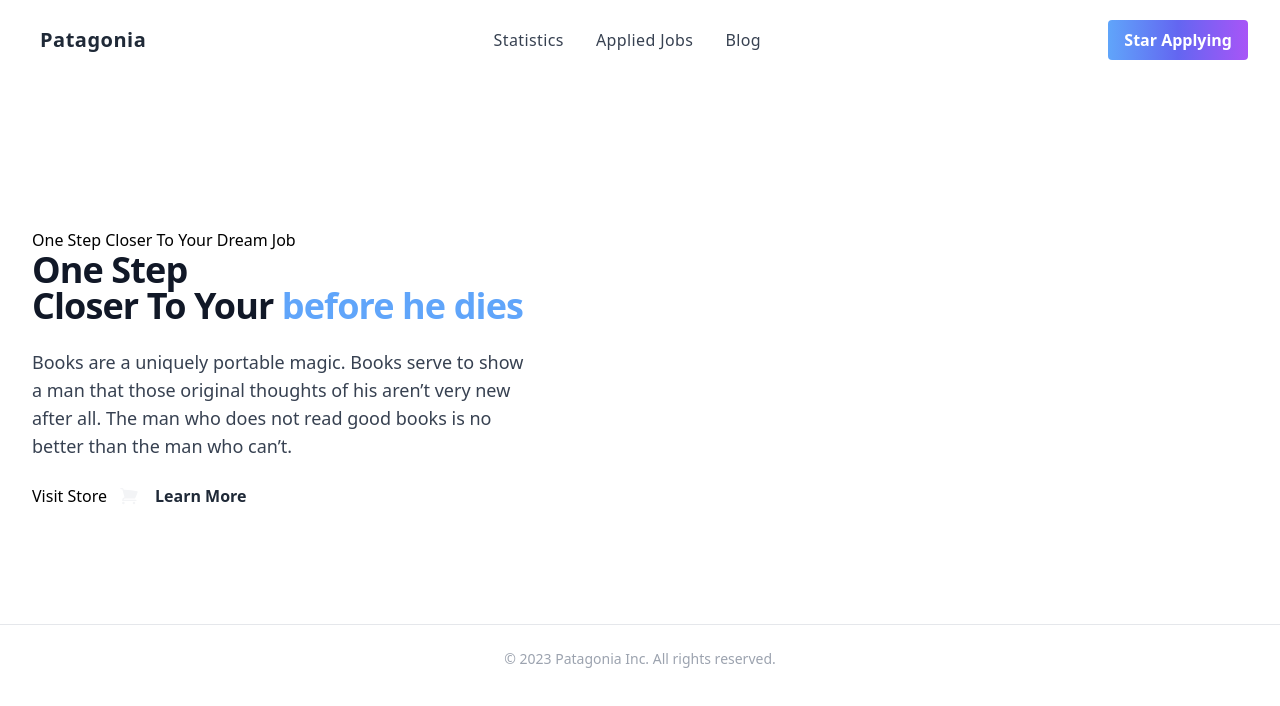
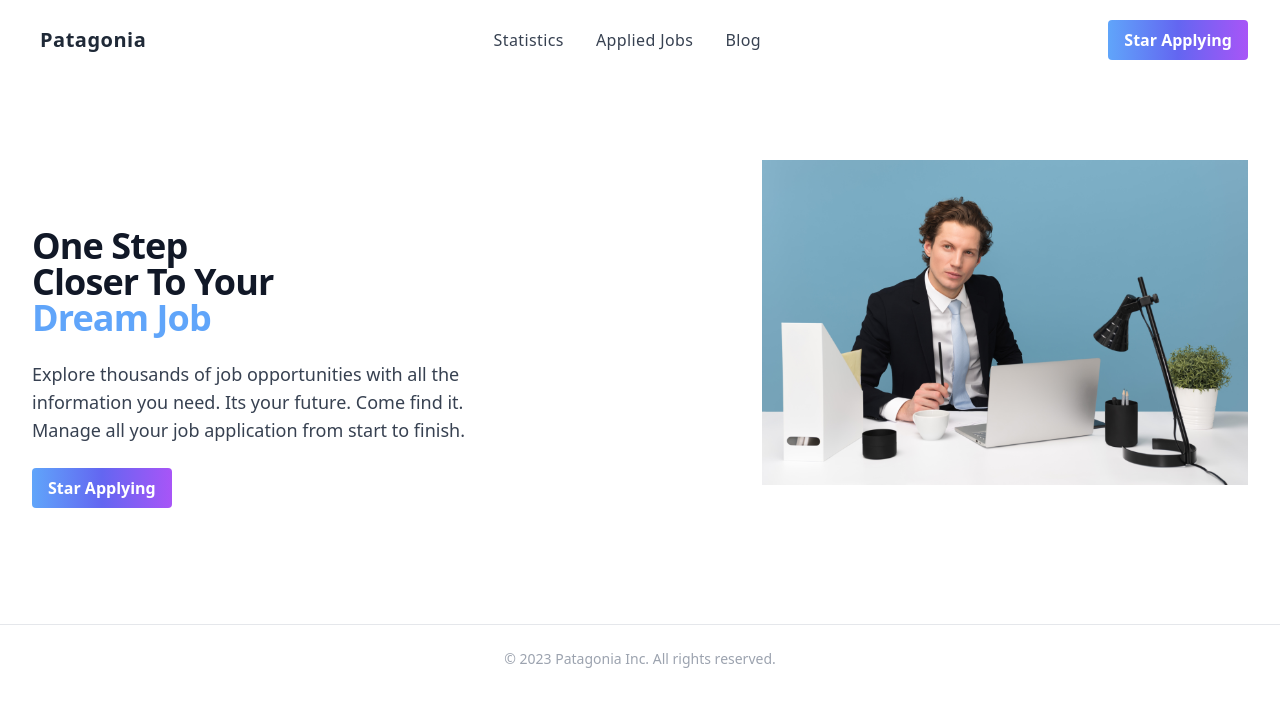
Before and after one commit to mahmudsajeeb/career-website, a React (Vite) app: page / in a window 1280 px wide. Shown: the top 706 px of the page. Built offline with nearby package versions, Linux system fonts and the light colour scheme.

Commit message:
home hero section

```diff
--- a/src/components/Home.jsx
+++ b/src/components/Home.jsx
@@ -1,7 +1,5 @@
 import React from 'react'
-// import Lottie from 'lottie-react'
-// import reader from '../assets/reader.json'
-import { ShoppingCartIcon } from '@heroicons/react/24/solid'
+import jobProfile from "../assets/jobman.jpg"
 import { Link } from 'react-router-dom'
 
 const Home = () => {
@@ -10,38 +8,28 @@ const Home = () => {
       {/* Text Content */}
       <div className='mb-10 lg:max-w-lg  lg:pr-5 lg:mb-0'>
         <div className='max-w-xl mb-6 lg:mt-8'>
-        One Step Closer To Your Dream Job
 
-
-          <h2 className='max-w-lg mb-6 font-sans text-3xl font-bold tracking-tight text-gray-900 sm:text-4xl sm:leading-none'>
+          <h2 className='max-w-lg mb-6 font-sans text-4xl font-bold tracking-tight text-gray-900 sm:text-4xl sm:leading-none'>
           One Step <br className='hidden md:block' /> Closer To Your{' '}
-            <span className='inline-block text-blue-400'>before he dies</span>
+            <span className='  md:block text-blue-400'> Dream Job</span>
           </h2>
           <p className='text-base text-gray-700 md:text-lg'>
-            Books are a uniquely portable magic. Books serve to show a man that
-            those original thoughts of his aren’t very new after all. The man
-            who does not read good books is no better than the man who can’t.
+          Explore thousands of job opportunities with all the information you need. Its your future. Come find it. Manage all your job application from start to finish.
           </p>
         </div>
         <div className='flex flex-col items-center md:flex-row'>
-          <Link to='/books' className='btn md:w-auto md:mr-4'>
+          <Link to='/' className='btn md:w-auto md:mr-4'>
             <div className='inline-flex items-center justify-center w-full h-full'>
-              <p className='mr-3'>Visit Store</p>
-              <ShoppingCartIcon className='w-5 text-gray-100' />
+            <button className="bg-gradient-to-r hidden md:block  from-blue-400 via-indigo-500 to-purple-500 text-white font-bold py-2 px-4 rounded">Star Applying </button>
             </div>
           </Link>
-          <Link
-            to='/about'
-            className='inline-flex items-center font-semibold text-gray-800 transition-colors duration-200 hover:text-blue-700'
-          >
-            Learn More
-          </Link>
+
         </div>
       </div>
       {/* Lottie Animation */}
       <div className='relative lg:w-1/2 '>
         <div className='w-full lg:w-4/5 lg:ml-auto h-56  sm:h-96'>
-          {/* <Lottie animationData={reader} loop={true} > */}
+          <img className='object-cover' src={jobProfile} alt="jobProfile" />
         </div>
       </div>
     </div>
```
Also changed, not shown: src/assets/jobman.jpg (added).
